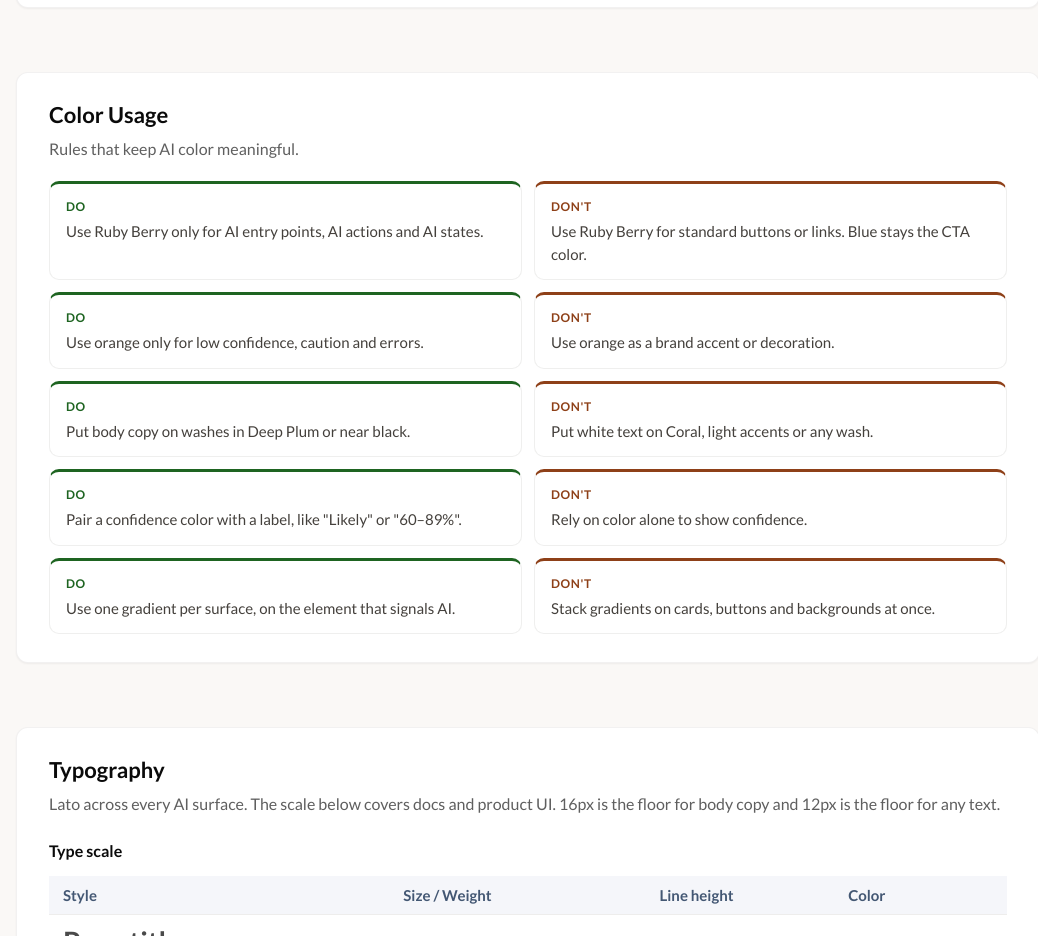
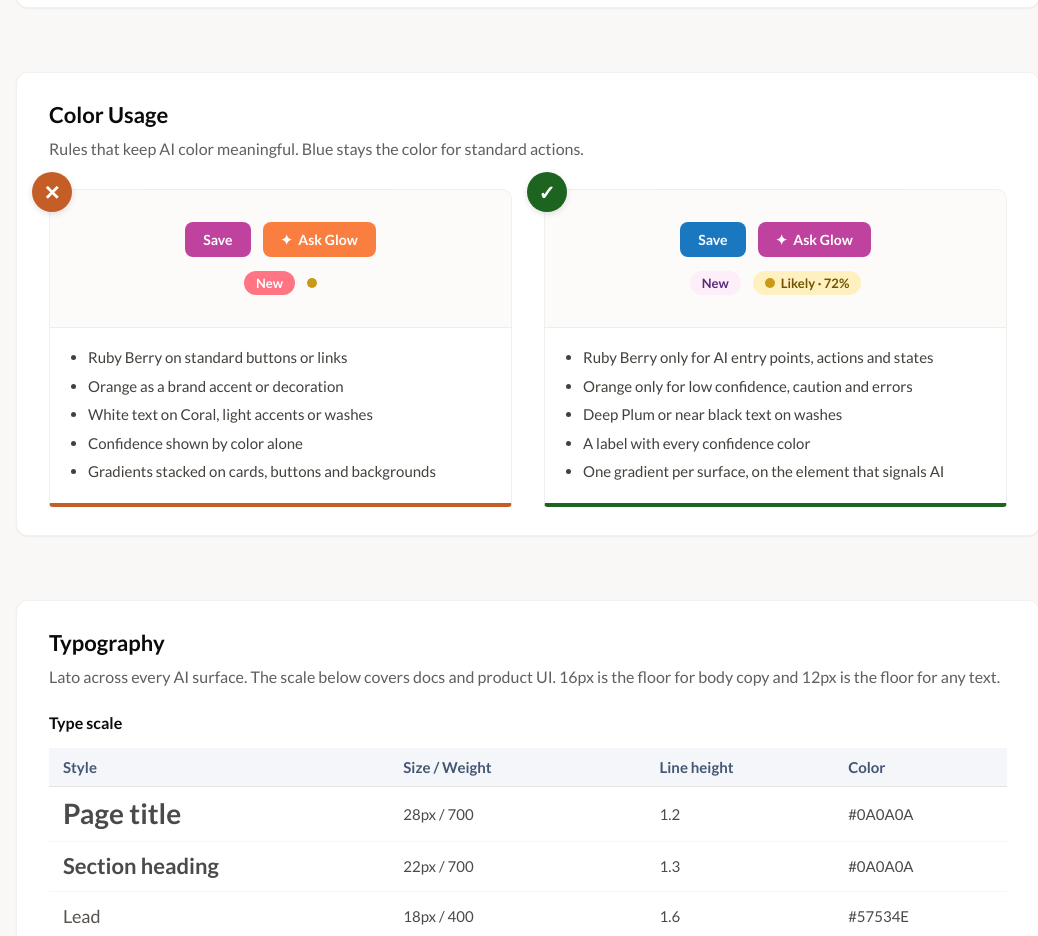
Before and after one commit to charissagudknecht-design/ai-interaction-standards, a plain HTML site: page docs/ai-visual-language.html in a window 1280 px wide. Shown: the part 3381-4317 px from the top of the page, without its empty margins (112-1150 px from the left). Drawn offline with Linux system fonts and the light colour scheme.

Commit message:
Simplify color usage into one do card and one don't card
Each card shows a small visual example above its list of rules.

Co-Authored-By: Claude Opus 5.5 <noreply@anthropic.com>
Claude-Session: https://claude.ai/code/session_01LJTHUQjhshoHdyK9XV8jSP

```diff
--- a/docs/ai-visual-language.html
+++ b/docs/ai-visual-language.html
@@ -174,13 +174,18 @@
         .pal-swatch__contrast--fail { background: #FFEEE3; color: #8E4018; }
         .vl-subhead { font-size: 16px; font-weight: 700; margin: 24px 0 8px; }
         .vl-chip { display: inline-block; width: 14px; height: 14px; border-radius: 4px; margin-right: 8px; vertical-align: -2px; border: 1px solid rgba(0,0,0,0.1); }
-        .vl-dd { display: flex; flex-direction: column; gap: 12px; }
-        .vl-dd__row { display: grid; grid-template-columns: 1fr 1fr; gap: 12px; }
-        .vl-dd__do, .vl-dd__dont { font-size: 15px; line-height: 1.5; color: #44403C; background: white; border-radius: 10px; padding: 14px 16px; border: 1px solid rgba(40,30,20,0.07); border-top: 3px solid #1E6421; }
-        .vl-dd__dont { border-top-color: #8E4018; }
-        .vl-dd__tag { display: block; font-size: 12px; font-weight: 700; text-transform: uppercase; letter-spacing: 0.6px; margin-bottom: 4px; color: #1E6421; }
-        .vl-dd__dont .vl-dd__tag { color: #8E4018; }
-        @media (max-width: 700px) { .vl-dd__row { grid-template-columns: 1fr; } }
+        .vl-dd { display: grid; grid-template-columns: 1fr 1fr; gap: 32px; margin-top: 28px; }
+        .vl-dd__card { position: relative; background: white; border: 1px solid rgba(40,30,20,0.07); border-bottom: 4px solid #1E6421; border-radius: 10px 10px 4px 4px; }
+        .vl-dd__card--dont { border-bottom-color: #C55D27; }
+        .vl-dd__badge { position: absolute; top: -18px; left: -18px; width: 40px; height: 40px; border-radius: 50%; display: flex; align-items: center; justify-content: center; color: white; font-size: 20px; font-weight: 700; background: #1E6421; box-shadow: 0 2px 6px rgba(0,0,0,0.12); }
+        .vl-dd__card--dont .vl-dd__badge { background: #C55D27; }
+        .vl-dd__preview { display: flex; flex-direction: column; align-items: center; gap: 14px; padding: 32px 20px; border-bottom: 1px solid rgba(40,30,20,0.06); background: #FCFBFA; border-radius: 10px 10px 0 0; }
+        .vl-dd__btns { display: flex; align-items: center; gap: 12px; }
+        .vl-btn { display: inline-flex; align-items: center; gap: 6px; color: white; font-size: 14px; font-weight: 700; padding: 9px 18px; border-radius: 8px; }
+        .vl-pill { display: inline-flex; align-items: center; gap: 6px; font-size: 13px; font-weight: 700; padding: 4px 12px; border-radius: 20px; }
+        .vl-dot { display: inline-block; width: 10px; height: 10px; border-radius: 50%; }
+        .vl-dd__list { margin: 0; padding: 18px 20px 20px 38px; font-size: 15px; line-height: 1.5; color: #44403C; display: flex; flex-direction: column; gap: 6px; }
+        @media (max-width: 760px) { .vl-dd { grid-template-columns: 1fr; } }
         .pal-swatch__codes { display: flex; flex-wrap: wrap; align-items: baseline; gap: 0 6px; color: #A8A29E; }
     </style>
 </head>
@@ -422,27 +427,47 @@
 
         <section id="usage" class="ai-hub__section">
             <h2 class="ai-hub__section-title">Color Usage</h2>
-            <p class="ai-hub__section-desc">Rules that keep AI color meaningful.</p>
+            <p class="ai-hub__section-desc">Rules that keep AI color meaningful. Blue stays the color for standard actions.</p>
             <div class="vl-dd">
-                <div class="vl-dd__row">
-                    <div class="vl-dd__do"><span class="vl-dd__tag">Do</span>Use Ruby Berry only for AI entry points, AI actions and AI states.</div>
-                    <div class="vl-dd__dont"><span class="vl-dd__tag">Don't</span>Use Ruby Berry for standard buttons or links. Blue stays the CTA color.</div>
+                <div class="vl-dd__card vl-dd__card--dont">
+                    <span class="vl-dd__badge" aria-label="Don't">&#10005;</span>
+                    <div class="vl-dd__preview">
+                        <div class="vl-dd__btns">
+                            <span class="vl-btn" style="background:#C0429F;">Save</span>
+                            <span class="vl-btn" style="background:#FA7E3F;"><span aria-hidden="true">&#10022;</span> Ask Glow</span>
+                        </div>
+                        <div class="vl-dd__btns">
+                            <span class="vl-pill" style="background:#FF7584;color:#fff;">New</span>
+                            <span class="vl-dot" style="background:#C89A17;"></span>
+                        </div>
+                    </div>
+                    <ul class="vl-dd__list">
+                        <li>Ruby Berry on standard buttons or links</li>
+                        <li>Orange as a brand accent or decoration</li>
+                        <li>White text on Coral, light accents or washes</li>
+                        <li>Confidence shown by color alone</li>
+                        <li>Gradients stacked on cards, buttons and backgrounds</li>
+                    </ul>
                 </div>
-                <div class="vl-dd__row">
-                    <div class="vl-dd__do"><span class="vl-dd__tag">Do</span>Use orange only for low confidence, caution and errors.</div>
-                    <div class="vl-dd__dont"><span class="vl-dd__tag">Don't</span>Use orange as a brand accent or decoration.</div>
-                </div>
-                <div class="vl-dd__row">
-                    <div class="vl-dd__do"><span class="vl-dd__tag">Do</span>Put body copy on washes in Deep Plum or near black.</div>
-                    <div class="vl-dd__dont"><span class="vl-dd__tag">Don't</span>Put white text on Coral, light accents or any wash.</div>
-                </div>
-                <div class="vl-dd__row">
-                    <div class="vl-dd__do"><span class="vl-dd__tag">Do</span>Pair a confidence color with a label, like "Likely" or "60&ndash;89%".</div>
-                    <div class="vl-dd__dont"><span class="vl-dd__tag">Don't</span>Rely on color alone to show confidence.</div>
-                </div>
-                <div class="vl-dd__row">
-                    <div class="vl-dd__do"><span class="vl-dd__tag">Do</span>Use one gradient per surface, on the element that signals AI.</div>
-                    <div class="vl-dd__dont"><span class="vl-dd__tag">Don't</span>Stack gradients on cards, buttons and backgrounds at once.</div>
+                <div class="vl-dd__card vl-dd__card--do">
+                    <span class="vl-dd__badge" aria-label="Do">&#10003;</span>
+                    <div class="vl-dd__preview">
+                        <div class="vl-dd__btns">
+                            <span class="vl-btn" style="background:#1A78C1;">Save</span>
+                            <span class="vl-btn" style="background:#C0429F;"><span aria-hidden="true">&#10022;</span> Ask Glow</span>
+                        </div>
+                        <div class="vl-dd__btns">
+                            <span class="vl-pill" style="background:#FEEEF9;color:#5A2A7A;">New</span>
+                            <span class="vl-pill" style="background:#FFF1BF;color:#705201;"><span class="vl-dot" style="background:#C89A17;"></span> Likely &middot; 72%</span>
+                        </div>
+                    </div>
+                    <ul class="vl-dd__list">
+                        <li>Ruby Berry only for AI entry points, actions and states</li>
+                        <li>Orange only for low confidence, caution and errors</li>
+                        <li>Deep Plum or near black text on washes</li>
+                        <li>A label with every confidence color</li>
+                        <li>One gradient per surface, on the element that signals AI</li>
+                    </ul>
                 </div>
             </div>
         </section>
```
